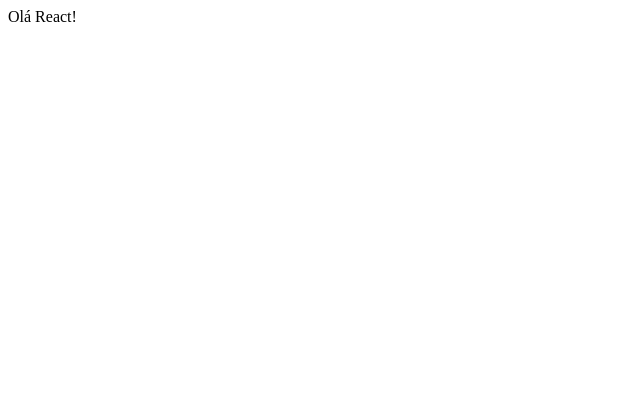
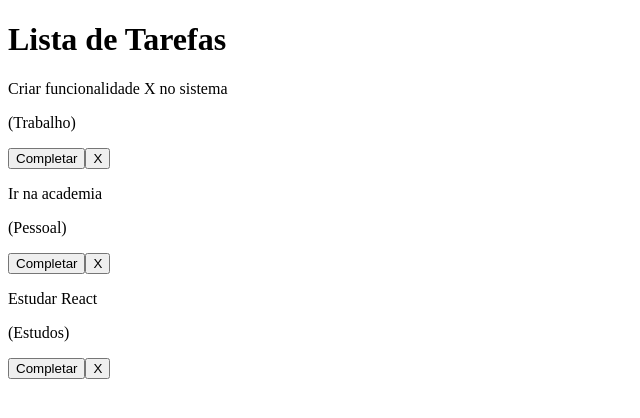
Before and after one commit to marianavanucci/to-do-list-vite, a React (Vite) app: page / in a window 1280 px wide. Shown: the top 418 px of the page, without its empty margins (0-640 px from the left). Built offline with nearby package versions, Linux system fonts and the light colour scheme.

Commit message:
set app.jsx structure

```diff
--- a/src/App.jsx
+++ b/src/App.jsx
@@ -1,12 +1,47 @@
-// import { useState } from 'react'
+import { useState } from 'react'
 
 
 function App() {
+  const [ todos, setTodos ] = useState([
+    {
+      id:1,
+      text: "Criar funcionalidade X no sistema",
+      category: "Trabalho",
+      isCompleted: false,
+    },
+    {
+      id:2,
+      text: "Ir na academia",
+      category: "Pessoal",
+      isCompleted: false,
+    },
+    {
+      id:3,
+      text: "Estudar React",
+      category: "Estudos",
+      isCompleted: false,
+    },
+
+  ])
 
 
   return (
-    <div>
-      Olá React!
+    <div className='app'>
+      <h1>Lista de Tarefas</h1>
+      <div className="todo-list">
+        {todos.map((todo) => (
+          <div className='todo'>
+            <div className="content">
+              <p>{ todo.text }</p>
+              <p className="category">({todo.category})</p>
+            </div>
+            <div>
+              <button>Completar</button>
+              <button>X</button>
+            </div>
+          </div>
+        ))}
+      </div>
     </div>
   )
 }
```
